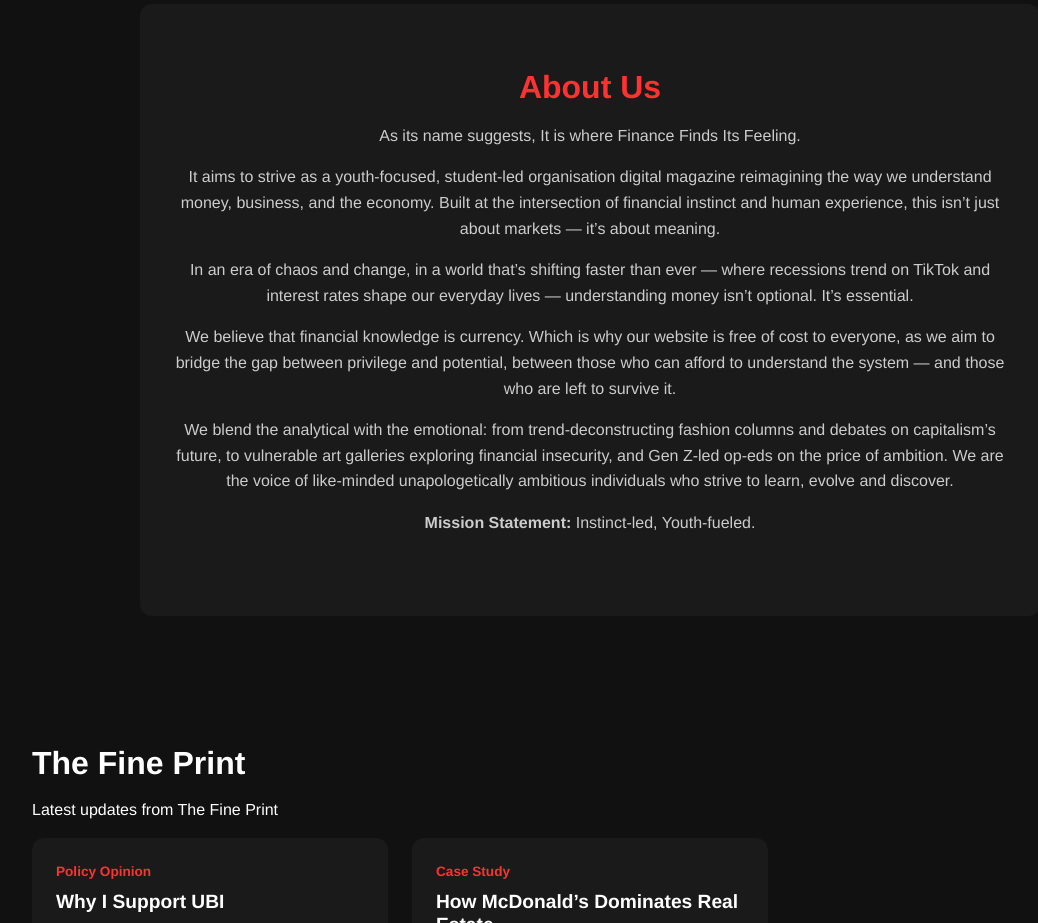
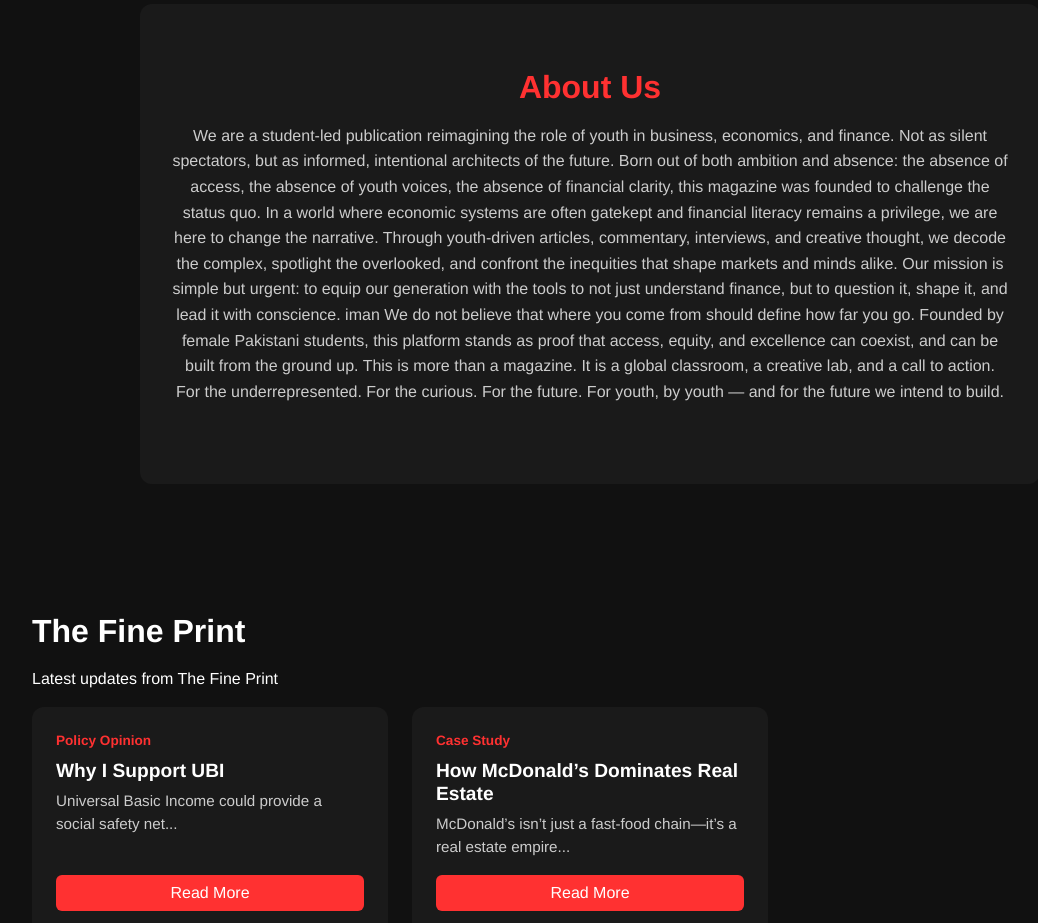
Before and after one commit to M-Yahya-ux/Magzv2, a plain HTML site: page index.html in a window 1280 px wide. Shown: the part 940-1863 px from the top of the page, without its empty margins (50-1088 px from the left). Drawn offline with nearby package versions, Linux system fonts and the light colour scheme.

Commit message:
New About

```diff
--- a/index.html
+++ b/index.html
@@ -171,12 +171,16 @@
 <!-- About Us -->
 <section class="about-us">
   <h2>About Us</h2>
-  <p>As its name suggests, It is where Finance Finds Its Feeling.</p>
-  <p>It aims to strive as a youth-focused, student-led organisation digital magazine reimagining the way we understand money, business, and the economy. Built at the intersection of financial instinct and human experience, this isn’t just about markets — it’s about meaning.</p>
-  <p>In an era of chaos and change, in a world that’s shifting faster than ever — where recessions trend on TikTok and interest rates shape our everyday lives — understanding money isn’t optional. It’s essential.</p>
-  <p>We believe that financial knowledge is currency. Which is why our website is free of cost to everyone, as we aim to bridge the gap between privilege and potential, between those who can afford to understand the system — and those who are left to survive it.</p>
-  <p>We blend the analytical with the emotional: from trend-deconstructing fashion columns and debates on capitalism’s future, to vulnerable art galleries exploring financial insecurity, and Gen Z-led op-eds on the price of ambition. We are the voice of like-minded unapologetically ambitious individuals who strive to learn, evolve and discover.</p>
-  <p><strong>Mission Statement:</strong> Instinct-led, Youth-fueled.</p>
+  <p>We are a student-led publication reimagining the role of youth in business, economics, and finance. Not as silent spectators, but as informed, intentional architects of the future.
+    Born out of both ambition and absence: the absence of access, the absence of youth voices, the absence of financial clarity, this magazine was founded to challenge the status quo. In a world where economic systems are often gatekept and financial literacy remains a privilege, we are here to change the narrative.
+
+    Through youth-driven articles, commentary, interviews, and creative thought, we decode the complex, spotlight the overlooked, and confront the inequities that shape markets and minds alike. Our mission is simple but urgent: to equip our generation with the tools to not just understand finance, but to question it, shape it, and lead it with conscience.
+    iman
+    We do not believe that where you come from should define how far you go. Founded by female Pakistani students, this platform stands as proof that access, equity, and excellence can coexist, and can be built from the ground up.
+
+    This is more than a magazine. It is a global classroom, a creative lab, and a call to action.
+    For the underrepresented. For the curious. For the future.
+    For youth, by youth — and for the future we intend to build.</p>
 </section>
 
 <!-- Dynamic Sections -->
```
